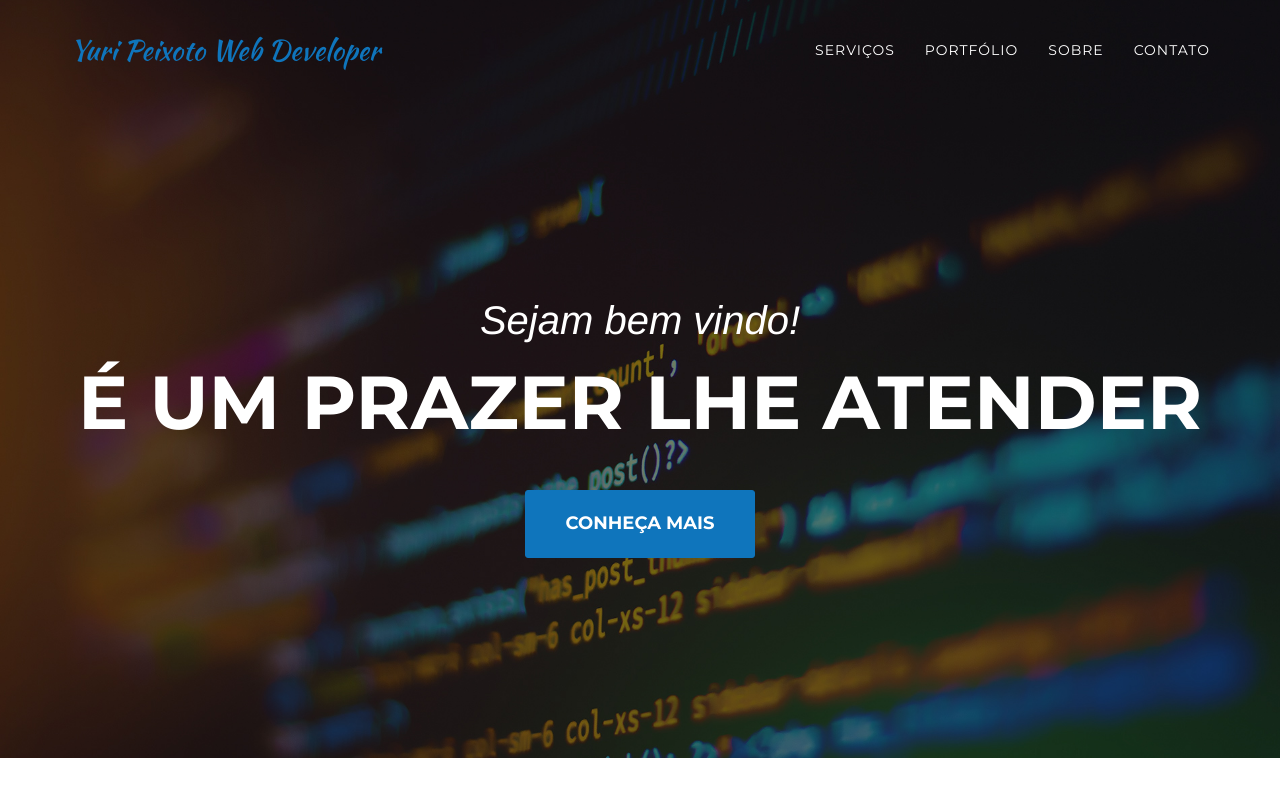
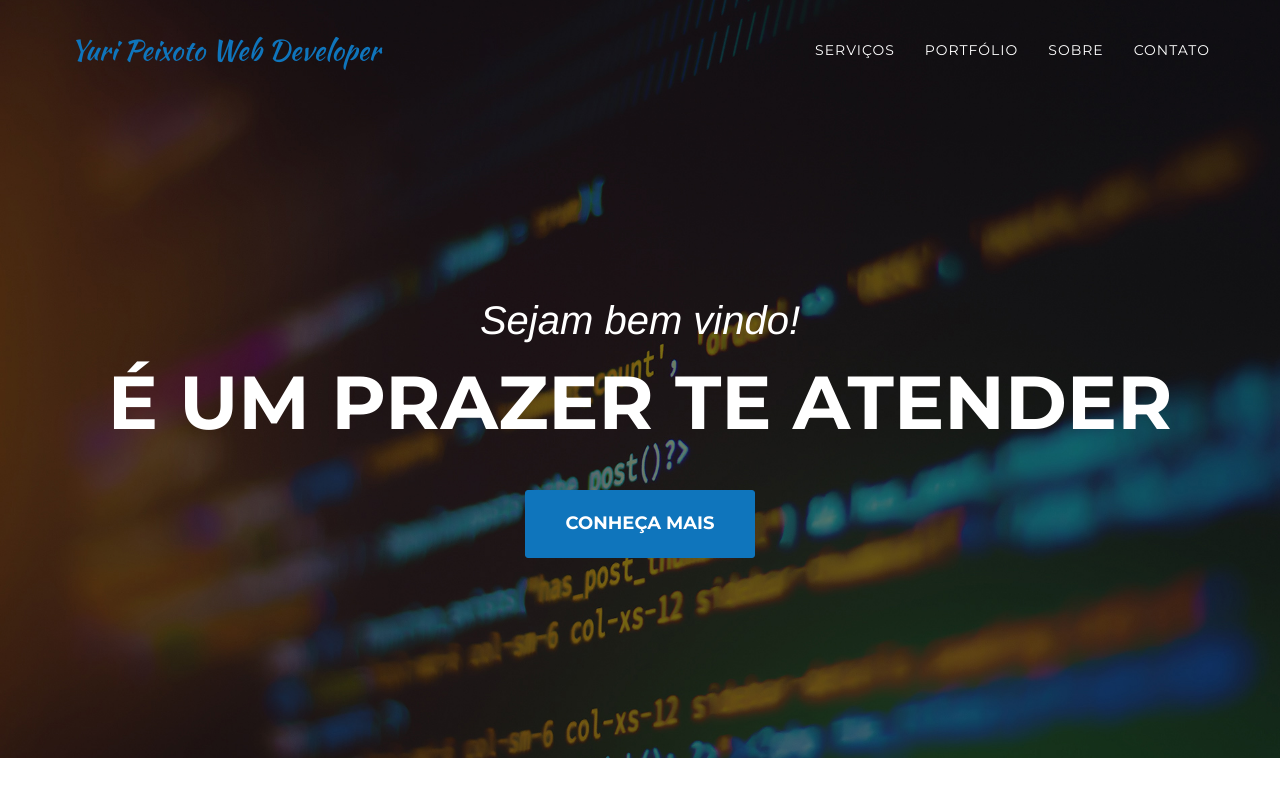
Before and after one commit to yuriPeixoto/yuripeixoto.github.io, a Jekyll site: the page built from index.md, in a window 1280 px wide and 900 px high. Shown: the top 797 px of the window. Built offline with Jekyll 4.4.1, drawn with Linux system fonts in a browser that asks for light colours; nearby versions of some CDN libraries; some web fonts are replaced.

Commit message:
alteração texto Hero

```diff
--- a/_includes/hero.html
+++ b/_includes/hero.html
@@ -4,7 +4,7 @@
     <div class="container">
         <div class="intro-text">
             <div class="intro-lead-in">Sejam bem vindo!</div>
-            <div class="intro-heading">É um prazer lhe atender</div>
+            <div class="intro-heading">É um prazer te atender</div>
             <a href="#services" class="page-scroll btn btn-xl">Conheça mais</a>
         </div>
     </div>
```
Also changed, not shown: assets/img/header-bg.jpg.
